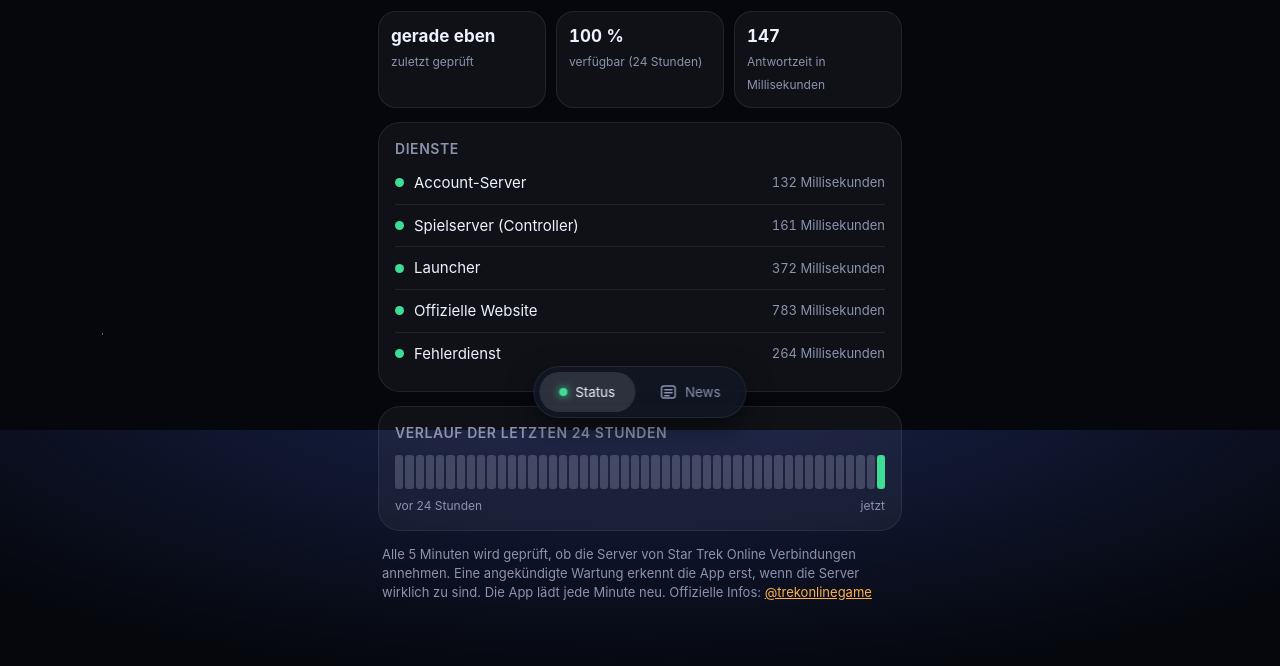
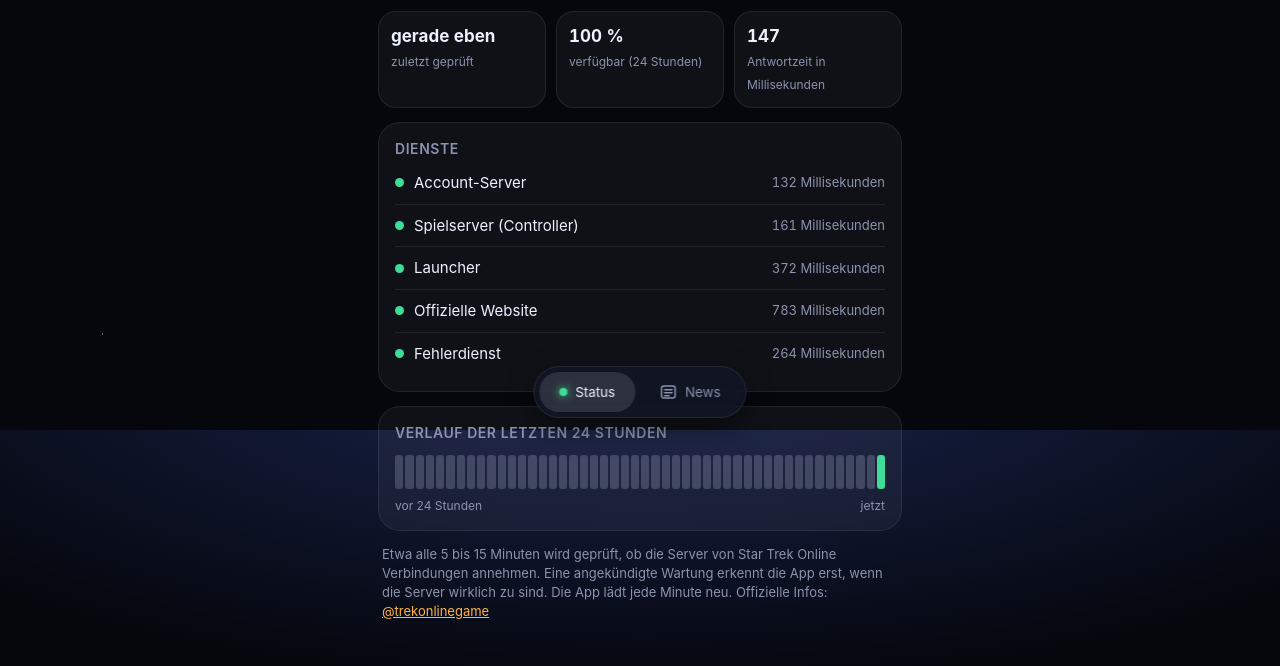
Before and after one commit to JannickSpielt/sto-status, a plain HTML site: page index.html in a window 1280 px wide. Shown: the part 370-1036 px from the top of the page. Drawn offline with Linux system fonts and the light colour scheme.

Commit message:
Hinweistext: Prüfintervall ehrlich angeben
Co-Authored-By: Claude Opus 5.5 <noreply@anthropic.com>
Claude-Session: https://claude.ai/code/session_017MuSacvd7nepM2pQND9q4k

```diff
--- a/index.html
+++ b/index.html
@@ -248,7 +248,7 @@
         <div class="bars" id="bars"></div>
         <div class="bars-legend"><span>vor 24 Stunden</span><span>jetzt</span></div>
       </div>
-      <p class="note">Alle 5 Minuten wird geprüft, ob die Server von Star Trek Online Verbindungen annehmen. Eine angekündigte Wartung erkennt die App erst, wenn die Server wirklich zu sind. Die App lädt jede Minute neu. Offizielle Infos: <a href="https://x.com/trekonlinegame" target="_blank" rel="noopener">@trekonlinegame</a></p>
+      <p class="note">Etwa alle 5 bis 15 Minuten wird geprüft, ob die Server von Star Trek Online Verbindungen annehmen. Eine angekündigte Wartung erkennt die App erst, wenn die Server wirklich zu sind. Die App lädt jede Minute neu. Offizielle Infos: <a href="https://x.com/trekonlinegame" target="_blank" rel="noopener">@trekonlinegame</a></p>
     </section>
 
     <section class="view" id="view-news" aria-labelledby="tab-news">
```
